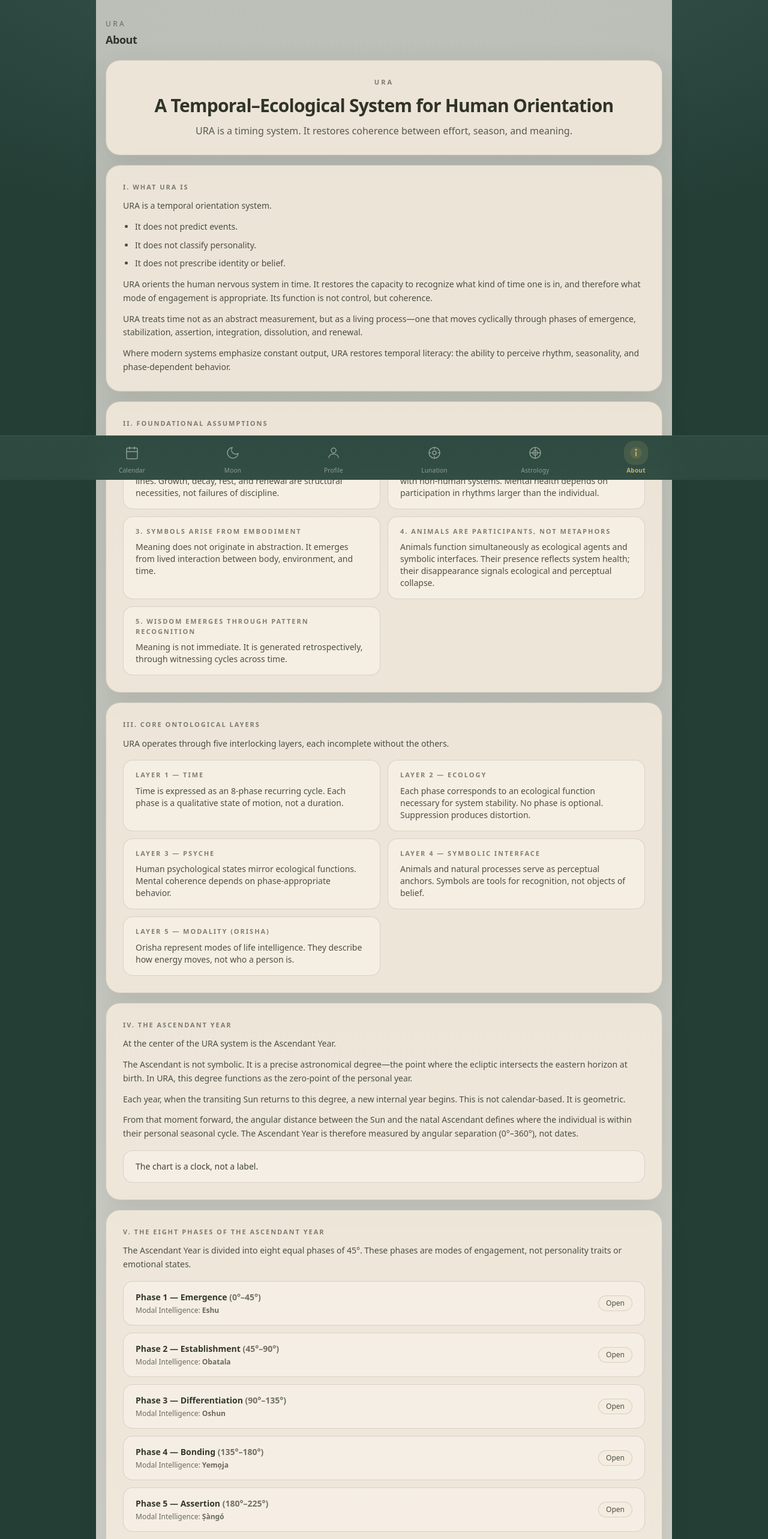
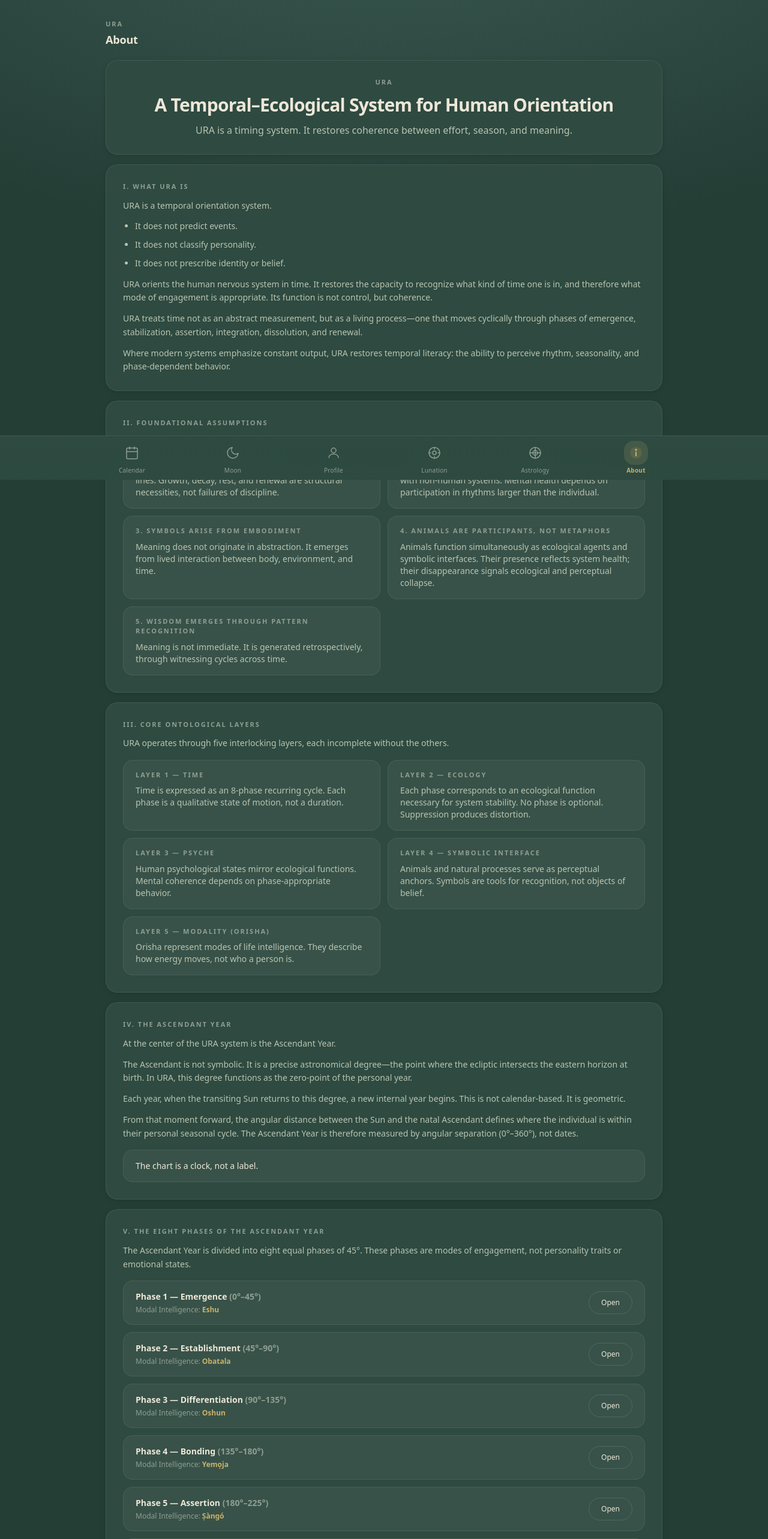
Before and after one commit to jaysperspective/URA, a Next.js app in the folder web/: page /about in a window 1280 px wide. Shown: the top 2566 px of the page at 60% size. Built offline with nearby package versions, Linux system fonts and the light colour scheme; no server answers; the database is empty.

Commit message:
UI color change

```diff
--- a/web/src/app/about/page.tsx
+++ b/web/src/app/about/page.tsx
@@ -1,79 +1,32 @@
 // src/app/about/page.tsx
 
-function Card({
-  children,
-  className = "",
-}: {
-  children: React.ReactNode;
-  className?: string;
-}) {
+function Card({ children, className = "" }: { children: React.ReactNode; className?: string }) {
   return (
-    <div
-      className={["rounded-3xl border p-6 md:p-7", className].join(" ")}
-      style={{
-        borderColor: "rgba(31,36,26,0.16)",
-        background: "rgba(244,235,221,0.86)",
-        boxShadow: "0 18px 50px rgba(31,36,26,0.10)",
-      }}
-    >
+    <div className={`ura-card p-6 md:p-7 ${className}`}>
       {children}
     </div>
   );
 }
 
-function SubCard({
-  title,
-  children,
-}: {
-  title: string;
-  children: React.ReactNode;
-}) {
+function Panel({ title, children }: { title: string; children: React.ReactNode }) {
   return (
-    <div
-      className="rounded-2xl border px-5 py-4"
-      style={{
-        borderColor: "rgba(31,36,26,0.14)",
-        background: "rgba(248,242,232,0.72)",
-      }}
-    >
-      <div
-        className="text-[11px] tracking-[0.18em] uppercase"
-        style={{ color: "rgba(31,36,26,0.55)", fontWeight: 800 }}
-      >
-        {title}
-      </div>
-      <div className="mt-2 text-sm" style={{ color: "rgba(31,36,26,0.78)" }}>
-        {children}
-      </div>
+    <div className="ura-panel px-5 py-4">
+      <div className="ura-section-label">{title}</div>
+      <div className="mt-2 text-sm ura-text-secondary">{children}</div>
     </div>
   );
 }
 
 function H2({ children }: { children: React.ReactNode }) {
-  return (
-    <div
-      className="text-[11px] tracking-[0.18em] uppercase"
-      style={{ color: "rgba(31,36,26,0.55)", fontWeight: 800 }}
-    >
-      {children}
-    </div>
-  );
+  return <div className="ura-section-label">{children}</div>;
 }
 
 function P({ children }: { children: React.ReactNode }) {
-  return (
-    <div className="text-sm leading-relaxed" style={{ color: "rgba(31,36,26,0.78)" }}>
-      {children}
-    </div>
-  );
+  return <div className="text-sm leading-relaxed ura-text-secondary">{children}</div>;
 }
 
 function Bullet({ children }: { children: React.ReactNode }) {
-  return (
-    <li className="text-sm leading-relaxed" style={{ color: "rgba(31,36,26,0.78)" }}>
-      {children}
-    </li>
-  );
+  return <li className="text-sm leading-relaxed ura-text-secondary">{children}</li>;
 }
 
 type Phase = {
@@ -189,46 +142,30 @@ const PHASES: Phase[] = [
 ];
 
 export default function AboutPage() {
-  const pageBg =
-    "radial-gradient(1200px 700px at 50% -10%, rgba(244,235,221,0.55), rgba(255,255,255,0) 60%), linear-gradient(180deg, rgba(245,240,232,0.70), rgba(245,240,232,0.92))";
-
   return (
-    <div className="min-h-screen px-4 py-8" style={{ background: pageBg }}>
+    <div className="min-h-screen px-4 py-8">
       <div className="mx-auto w-full max-w-5xl">
         {/* Header */}
         <div className="mb-5">
-          <div className="text-xs tracking-[0.28em] uppercase" style={{ color: "rgba(31,36,26,0.55)" }}>
-            URA
-          </div>
-          <div className="mt-1 text-lg font-semibold tracking-tight" style={{ color: "rgba(31,36,26,0.90)" }}>
-            About
-          </div>
+          <div className="ura-section-label">URA</div>
+          <div className="ura-page-title mt-1">About</div>
         </div>
 
         {/* Title */}
         <Card>
           <div className="text-center">
-            <div
-              className="text-[11px] tracking-[0.28em] uppercase"
-              style={{ color: "rgba(31,36,26,0.55)", fontWeight: 800 }}
-            >
-              URA
-            </div>
+            <div className="ura-section-label">URA</div>
 
-            <div
-              className="mt-3 text-2xl md:text-3xl font-semibold tracking-tight"
-              style={{ color: "rgba(31,36,26,0.92)" }}
-            >
+            <div className="mt-3 text-2xl md:text-3xl font-semibold tracking-tight ura-text-primary">
               A Temporal–Ecological System for Human Orientation
             </div>
 
-            <div className="mt-3 text-sm md:text-base" style={{ color: "rgba(31,36,26,0.72)" }}>
+            <div className="mt-3 text-sm md:text-base ura-text-secondary">
               URA is a timing system. It restores coherence between effort, season, and meaning.
             </div>
           </div>
         </Card>
 
-        {/* (Everything below unchanged) */}
         <div className="mt-4">
           <Card>
             <H2>I. What URA Is</H2>
@@ -265,27 +202,27 @@ export default function AboutPage() {
           <Card>
             <H2>II. Foundational Assumptions</H2>
             <div className="mt-4 grid grid-cols-1 md:grid-cols-2 gap-3">
-              <SubCard title="1. Time is cyclical, not linear">
+              <Panel title="1. Time is cyclical, not linear">
                 Human experience unfolds in recurring arcs, not straight lines. Growth, decay, rest, and
                 renewal are structural necessities, not failures of discipline.
-              </SubCard>
-              <SubCard title="2. Consciousness is ecological">
+              </Panel>
+              <Panel title="2. Consciousness is ecological">
                 Human psychology evolved in continuous relationship with non-human systems. Mental health
                 depends on participation in rhythms larger than the individual.
-              </SubCard>
-              <SubCard title="3. Symbols arise from embodiment">
+              </Panel>
+              <Panel title="3. Symbols arise from embodiment">
                 Meaning does not originate in abstraction. It emerges from lived interaction between
                 body, environment, and time.
-              </SubCard>
-              <SubCard title="4. Animals are participants, not metaphors">
+              </Panel>
+              <Panel title="4. Animals are participants, not metaphors">
                 Animals function simultaneously as ecological agents and symbolic interfaces. Their
                 presence reflects system health; their disappearance signals ecological and perceptual
                 collapse.
-              </SubCard>
-              <SubCard title="5. Wisdom emerges through pattern recognition">
+              </Panel>
+              <Panel title="5. Wisdom emerges through pattern recognition">
                 Meaning is not immediate. It is generated retrospectively, through witnessing cycles
                 across time.
-              </SubCard>
+              </Panel>
             </div>
           </Card>
         </div>
@@ -298,26 +235,26 @@ export default function AboutPage() {
             </div>
 
             <div className="mt-4 grid grid-cols-1 md:grid-cols-2 gap-3">
-              <SubCard title="Layer 1 — Time">
+              <Panel title="Layer 1 — Time">
                 Time is expressed as an 8-phase recurring cycle. Each phase is a qualitative state of
                 motion, not a duration.
-              </SubCard>
-              <SubCard title="Layer 2 — Ecology">
+              </Panel>
+              <Panel title="Layer 2 — Ecology">
                 Each phase corresponds to an ecological function necessary for system stability. No
                 phase is optional. Suppression produces distortion.
-              </SubCard>
-              <SubCard title="Layer 3 — Psyche">
+              </Panel>
+              <Panel title="Layer 3 — Psyche">
                 Human psychological states mirror ecological functions. Mental coherence depends on
                 phase-appropriate behavior.
-              </SubCard>
-              <SubCard title="Layer 4 — Symbolic Interface">
+              </Panel>
+              <Panel title="Layer 4 — Symbolic Interface">
                 Animals and natural processes serve as perceptual anchors. Symbols are tools for
                 recognition, not objects of belief.
-              </SubCard>
-              <SubCard title="Layer 5 — Modality (Orisha)">
+              </Panel>
+              <Panel title="Layer 5 — Modality (Orisha)">
                 Orisha represent modes of life intelligence. They describe how energy moves, not who a
                 person is.
-              </SubCard>
+              </Panel>
             </div>
           </Card>
         </div>
@@ -341,14 +278,8 @@ export default function AboutPage() {
                 defines where the individual is within their personal seasonal cycle. The Ascendant Year
                 is therefore measured by angular separation (0°–360°), not dates.
               </P>
-              <div
-                className="mt-4 rounded-2xl border px-5 py-4"
-                style={{
-                  borderColor: "rgba(31,36,26,0.14)",
-                  background: "rgba(248,242,232,0.72)",
-                }}
-              >
-                <div className="text-sm" style={{ color: "rgba(31,36,26,0.85)" }}>
+              <div className="mt-4 ura-panel px-5 py-4">
+                <div className="text-sm ura-text-primary">
                   The chart is a clock, not a label.
                 </div>
               </div>
@@ -367,35 +298,21 @@ export default function AboutPage() {
 
               <div className="mt-4 grid grid-cols-1 gap-3">
                 {PHASES.map((p) => (
-                  <details
-                    key={p.id}
-                    className="rounded-2xl border px-5 py-4"
-                    style={{
-                      borderColor: "rgba(31,36,26,0.14)",
-                      background: "rgba(248,242,232,0.72)",
-                    }}
-                  >
+                  <details key={p.id} className="ura-panel px-5 py-4">
                     <summary className="cursor-pointer select-none list-none" style={{ outline: "none" }}>
                       <div className="flex flex-wrap items-center justify-between gap-3">
                         <div>
-                          <div className="text-sm font-semibold" style={{ color: "rgba(31,36,26,0.90)" }}>
+                          <div className="text-sm font-semibold ura-text-primary">
                             Phase {p.id} — {p.name}{" "}
-                            <span style={{ color: "rgba(31,36,26,0.62)" }}>({p.range})</span>
+                            <span className="ura-text-muted">({p.range})</span>
                           </div>
-                          <div className="mt-1 text-xs" style={{ color: "rgba(31,36,26,0.65)" }}>
+                          <div className="mt-1 text-xs ura-text-muted">
                             Modal Intelligence:{" "}
-                            <span className="font-semibold">{p.orisha}</span>
+                            <span className="font-semibold ura-text-accent">{p.orisha}</span>
                           </div>
                         </div>
 
-                        <div
-                          className="rounded-full border px-3 py-1 text-xs"
-                          style={{
-                            borderColor: "rgba(31,36,26,0.14)",
-                            background: "rgba(244,235,221,0.70)",
-                            color: "rgba(31,36,26,0.78)",
-                          }}
-                        >
+                        <div className="ura-btn-secondary text-xs px-3 py-1">
                           Open
                         </div>
                       </div>
@@ -404,25 +321,14 @@ export default function AboutPage() {
                     <div className="mt-3 space-y-2">
                       <P>{p.gist}</P>
                       <div className="grid grid-cols-1 md:grid-cols-2 gap-3 mt-3">
-                        <SubCard title="Function">{p.functionLine.replace("Function: ", "")}</SubCard>
-                        <SubCard title="Ecology">{p.ecology.replace("Ecological Role: ", "")}</SubCard>
-                        <SubCard title="Psyche">{p.psyche.replace("Psychological Orientation: ", "")}</SubCard>
-                        <SubCard title="Distortion">{p.distortion.replace("Distortion if suppressed: ", "")}</SubCard>
+                        <Panel title="Function">{p.functionLine.replace("Function: ", "")}</Panel>
+                        <Panel title="Ecology">{p.ecology.replace("Ecological Role: ", "")}</Panel>
+                        <Panel title="Psyche">{p.psyche.replace("Psychological Orientation: ", "")}</Panel>
+                        <Panel title="Distortion">{p.distortion.replace("Distortion if suppressed: ", "")}</Panel>
                       </div>
-                      <div
-                        className="mt-3 rounded-2xl border px-5 py-4"
-                        style={{
-                          borderColor: "rgba(31,36,26,0.14)",
-                          background: "rgba(244,235,221,0.62)",
-                        }}
-                      >
-                        <div
-                          className="text-xs tracking-[0.18em] uppercase"
-                          style={{ color: "rgba(31,36,26,0.55)", fontWeight: 800 }}
-                        >
-                          Right participation
-                        </div>
-                        <div className="mt-2 text-sm" style={{ color: "rgba(31,36,26,0.85)" }}>
+                      <div className="mt-3 ura-panel px-5 py-4" style={{ background: "var(--ura-bg-secondary)" }}>
+                        <div className="ura-section-label">Right participation</div>
+                        <div className="mt-2 text-sm ura-text-primary">
                           {p.participation.replace("Right participation: ", "")}
                         </div>
                       </div>
@@ -431,7 +337,7 @@ export default function AboutPage() {
                 ))}
               </div>
 
-              <div className="mt-4 text-sm" style={{ color: "rgba(31,36,26,0.78)" }}>
+              <div className="mt-4 text-sm ura-text-secondary">
                 At 360°, the Sun returns to the Ascendant degree, and a new cycle begins.
               </div>
             </div>
@@ -445,21 +351,15 @@ export default function AboutPage() {
               <P>URA treats astrology as a time-mapping system, not a belief framework.</P>
               <ul className="list-disc pl-5 space-y-2">
                 <Bullet>
-                  <span className="font-semibold" style={{ color: "rgba(31,36,26,0.88)" }}>
-                    Planets
-                  </span>{" "}
+                  <span className="font-semibold ura-text-primary">Planets</span>{" "}
                   describe forces
                 </Bullet>
                 <Bullet>
-                  <span className="font-semibold" style={{ color: "rgba(31,36,26,0.88)" }}>
-                    Signs
-                  </span>{" "}
+                  <span className="font-semibold ura-text-primary">Signs</span>{" "}
                   describe instinctual zones
                 </Bullet>
                 <Bullet>
-                  <span className="font-semibold" style={{ color: "rgba(31,36,26,0.88)" }}>
-                    The URA cycle
-                  </span>{" "}
+                  <span className="font-semibold ura-text-primary">The URA cycle</span>{" "}
                   describes when and how forces are metabolized
                 </Bullet>
               </ul>
@@ -478,20 +378,9 @@ export default function AboutPage() {
                 force is expressed out of phase.
               </P>
 
-              <div
-                className="rounded-2xl border px-5 py-4"
-                style={{
-                  borderColor: "rgba(31,36,26,0.14)",
-                  background: "rgba(248,242,232,0.72)",
-                }}
-              >
-                <div
-                  className="text-xs tracking-[0.18em] uppercase"
-                  style={{ color: "rgba(31,36,26,0.55)", fontWeight: 800 }}
-                >
-                  Operative sequence
-                </div>
-                <div className="mt-2 text-sm" style={{ color: "rgba(31,36,26,0.85)" }}>
+              <div className="ura-panel px-5 py-4">
+                <div className="ura-section-label">Operative sequence</div>
+                <div className="mt-2 text-sm ura-text-primary">
                   Planet (force) → Orisha (motion) → Phase (timing)
                 </div>
               </div>
@@ -574,23 +463,23 @@ export default function AboutPage() {
         <div className="mt-4">
           <Card>
             <div className="text-center">
-              <div className="text-sm font-semibold" style={{ color: "rgba(31,36,26,0.92)" }}>
+              <div className="text-sm font-semibold ura-text-accent">
                 Truth is knowing what time it is.
               </div>
-              <div className="mt-2 text-sm" style={{ color: "rgba(31,36,26,0.72)" }}>
+              <div className="mt-2 text-sm ura-text-secondary">
                 URA exists to restore that knowledge.
               </div>
-              <div className="mt-4 text-sm" style={{ color: "rgba(31,36,26,0.78)" }}>
+              <div className="mt-4 text-sm ura-text-secondary">
                 When timing is respected: effort decreases, clarity increases, meaning returns.
               </div>
-              <div className="mt-1 text-sm" style={{ color: "rgba(31,36,26,0.78)" }}>
+              <div className="mt-1 text-sm ura-text-secondary">
                 Human beings are seasonal organisms. Life becomes coherent when we stop arguing with our own timing.
               </div>
             </div>
           </Card>
         </div>
 
-        <div className="mt-6 text-center text-xs" style={{ color: "rgba(31,36,26,0.55)" }}>
+        <div className="mt-6 text-center text-xs ura-text-muted">
           URA • A Temporal–Ecological System for Human Orientation
         </div>
       </div>
```
Also changed, not shown: web/src/components/astro/AstroInputForm.tsx (+41 -40 lines), 2 other files (tests, documents, lock files or other folders).
